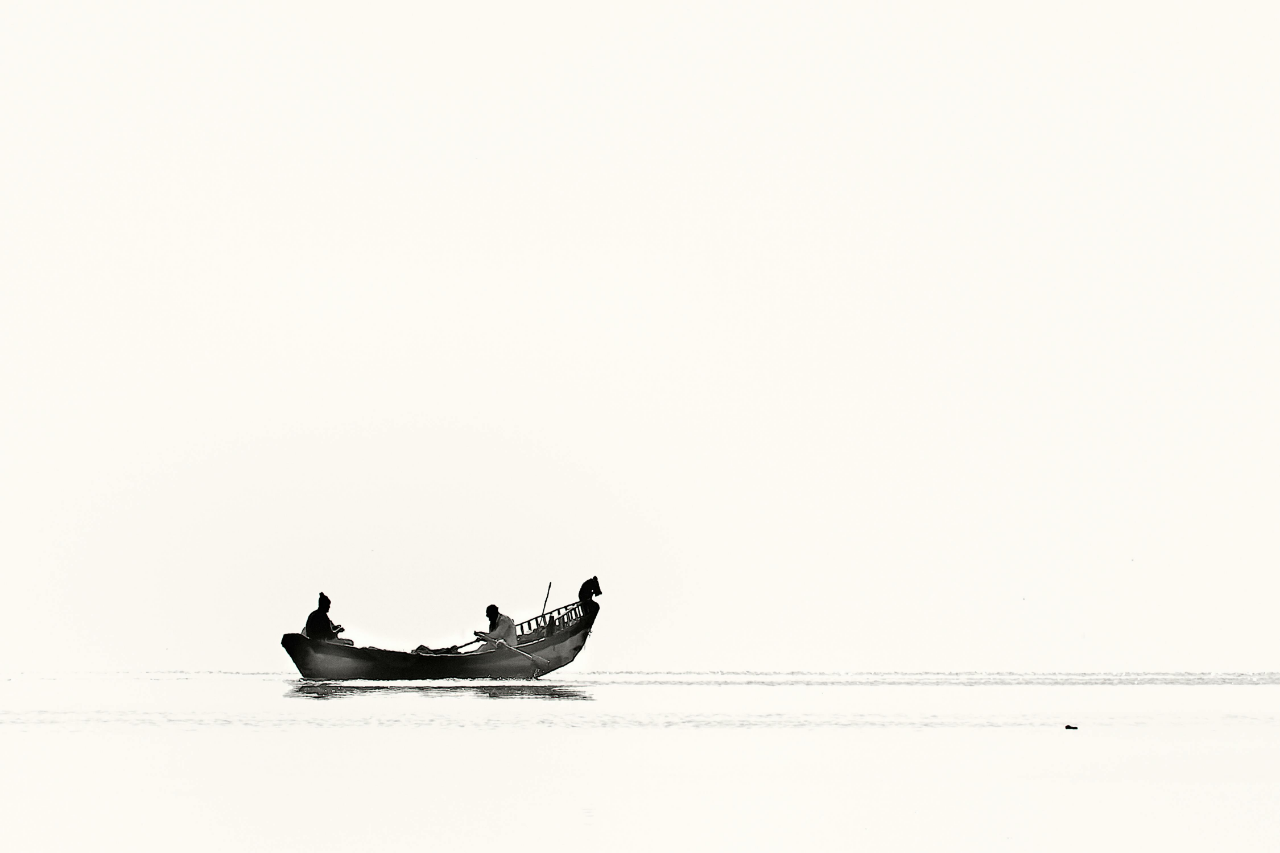
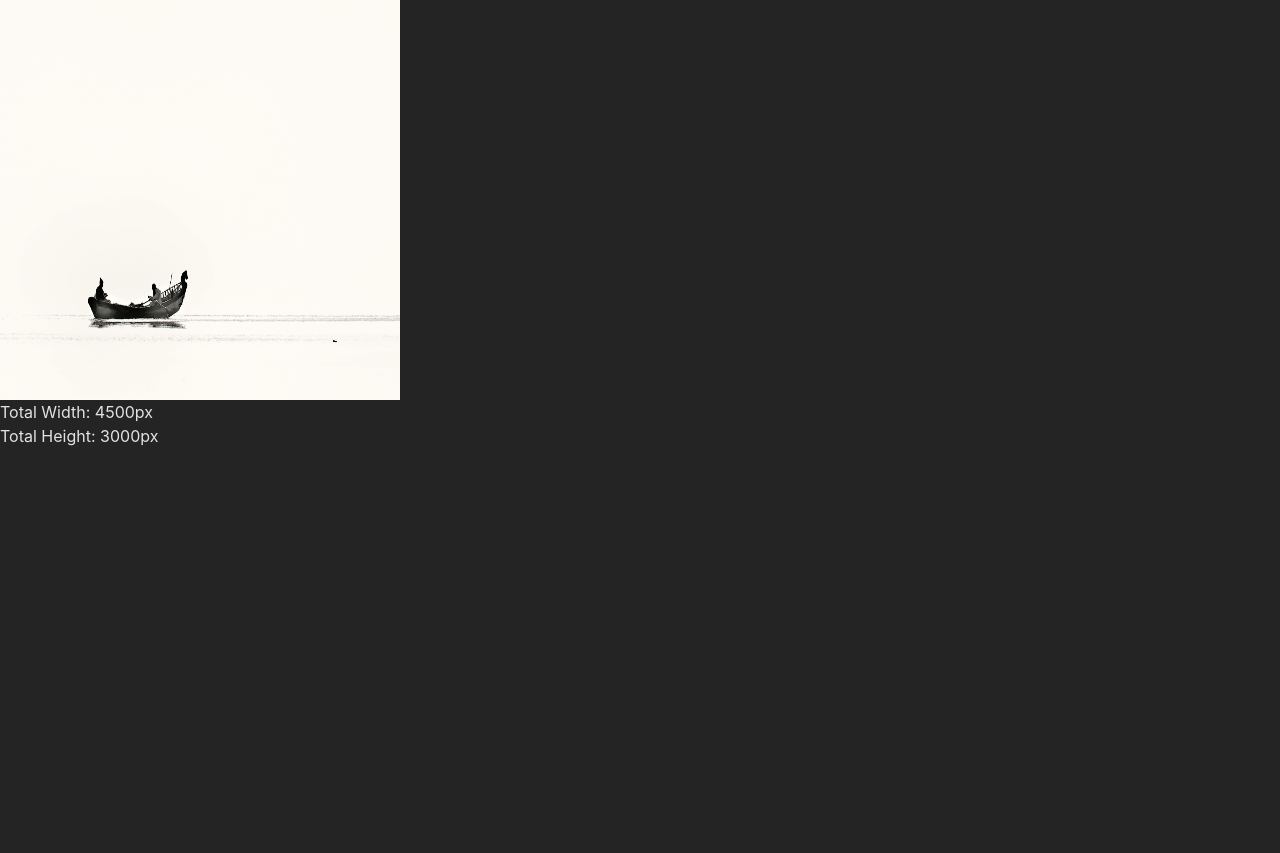
Before and after one commit to Samadhanshelke/Image-pinching, a React (Vite) app: page / in a window 1280 px wide. After the commit the page ends 800 px from the top, so only its background shows below. Built offline with nearby package versions, Linux system fonts and the light colour scheme.

Commit message:
testing 11

```diff
--- a/src/App.jsx
+++ b/src/App.jsx
@@ -1,10 +1,9 @@
-
 import ZoomableImage from './ZoomableImage';
 import img from './pexels-jckulkarni-910213.jpg'
 import './App.css'
 const App = () => {
   return (
-    <div className='overflow-hidden'>
+    <div className='overflow-hidden h-full'>
       <ZoomableImage src={img} />
     </div>
   );
--- a/src/ZoomableImage.jsx
+++ b/src/ZoomableImage.jsx
@@ -1,37 +1,25 @@
-import { useRef, useState, useEffect } from 'react';
+import React, { useRef, useState, useEffect } from 'react';
 
 const ZoomableImage = ({ src }) => {
+  const containerRef = useRef(null);
   const imgRef = useRef(null);
-  const containerRef = useRef(null);
   const [zoom, setZoom] = useState(1);
   const [initialDistance, setInitialDistance] = useState(null);
-  const [initialTouch, setInitialTouch] = useState(null);
-  const [pan, setPan] = useState({ x: 0, y: 0 });
-  const [bounds, setBounds] = useState({ minX: 0, maxX: 0, minY: 0, maxY: 0 });
+  const [originalDimensions, setOriginalDimensions] = useState({ width: 0, height: 0 });
 
   useEffect(() => {
-    if (containerRef.current && imgRef.current) {
-      const containerRect = containerRef.current.getBoundingClientRect();
-      const imgRect = imgRef.current.getBoundingClientRect();
-
-      const maxPanX = Math.max(0, (imgRect.width * zoom - containerRect.width) / 2);
-      const maxPanY = Math.max(0, (imgRect.height * zoom - containerRect.height) / 2);
-
-      setBounds({
-        minX: -maxPanX,
-        maxX: maxPanX,
-        minY: -maxPanY,
-        maxY: maxPanY,
-      });
+    const img = imgRef.current;
+    if (img) {
+      img.onload = () => {
+        setOriginalDimensions({ width: img.naturalWidth, height: img.naturalHeight });
+      };
     }
-  }, [zoom]);
+  }, []);
 
   const handleTouchStart = (event) => {
     if (event.touches.length === 2) {
       const distance = getDistance(event.touches[0], event.touches[1]);
       setInitialDistance(distance);
-    } else if (event.touches.length === 1) {
-      setInitialTouch({ x: event.touches[0].clientX, y: event.touches[0].clientY });
     }
   };
 
@@ -40,27 +28,20 @@ const ZoomableImage = ({ src }) => {
       const currentDistance = getDistance(event.touches[0], event.touches[1]);
       if (initialDistance) {
         const scale = currentDistance / initialDistance;
+
+        if (scale > 1) {
+          console.log('Zooming in');
+        } else if (scale < 1) {
+          console.log('Zooming out');
+        }
+
         setZoom((prevZoom) => Math.max(1, Math.min(prevZoom * scale, 3)));
-        setInitialDistance(currentDistance);
       }
-    } else if (event.touches.length === 1 && zoom > 1) {
-      const currentTouch = { x: event.touches[0].clientX, y: event.touches[0].clientY };
-      const deltaX = currentTouch.x - initialTouch.x;
-      const deltaY = currentTouch.y - initialTouch.y;
-
-      setPan((prevPan) => {
-        const newPanX = Math.max(bounds.minX, Math.min(prevPan.x + deltaX, bounds.maxX));
-        const newPanY = Math.max(bounds.minY, Math.min(prevPan.y + deltaY, bounds.maxY));
-        return { x: newPanX, y: newPanY };
-      });
-
-      setInitialTouch(currentTouch);
     }
   };
 
   const handleTouchEnd = () => {
     setInitialDistance(null);
-    setInitialTouch(null);
   };
 
   const getDistance = (touch1, touch2) => {
@@ -69,25 +50,49 @@ const ZoomableImage = ({ src }) => {
     );
   };
 
+  const totalWidth = originalDimensions.width * zoom;
+  const totalHeight = originalDimensions.height * zoom;
+
+  const containerStyle = {
+    position: 'relative',
+    overflow: 'hidden',
+    width: '400px',
+    height: '400px',
+  };
+
+  const imgStyle = {
+    position: 'absolute',
+    top: '50%',
+    left: '50%',
+    width: `${zoom * 100}%`,
+    height: `${zoom * 100}%`,
+    maxWidth: 'none',
+    maxHeight: 'none',
+    transform: 'translate(-50%, -50%)',
+    transition: 'width 0.2s, height 0.2s, transform 0.2s',
+  };
+
   return (
-    <div ref={containerRef} className="flex flex-col justify-center items-center h-[100vh]">
-      <div className="h-[400px] w-[400px] border-4 border-red-600 overflow-hidden relative">
-        <img
-          ref={imgRef}
+    <>
+    <div
+      ref={containerRef}
+      style={containerStyle}
       onTouchStart={handleTouchStart}
       onTouchMove={handleTouchMove}
       onTouchEnd={handleTouchEnd}
-          style={{
-            transform: `scale(${zoom}) translate(${pan.x}px, ${pan.y}px)`,
-            transformOrigin: 'center center',
-            transition: zoom > 1 ? 'none' : 'transform 0.1s ease-out',
-          }}
+    >
+      <img
+        ref={imgRef}
         src={src}
-          className="max-w-[400px] h-[400px]"
-          alt="Background"
+        alt="Zoomable"
+        style={imgStyle}
       />
     </div>
+      <div>
+        <p>Total Width: {totalWidth}px</p>
+        <p>Total Height: {totalHeight}px</p>
       </div>
+      </>
   );
 };
 
```
Also changed, not shown: code.txt. Lines whose indentation alone changed are shown as unchanged.
